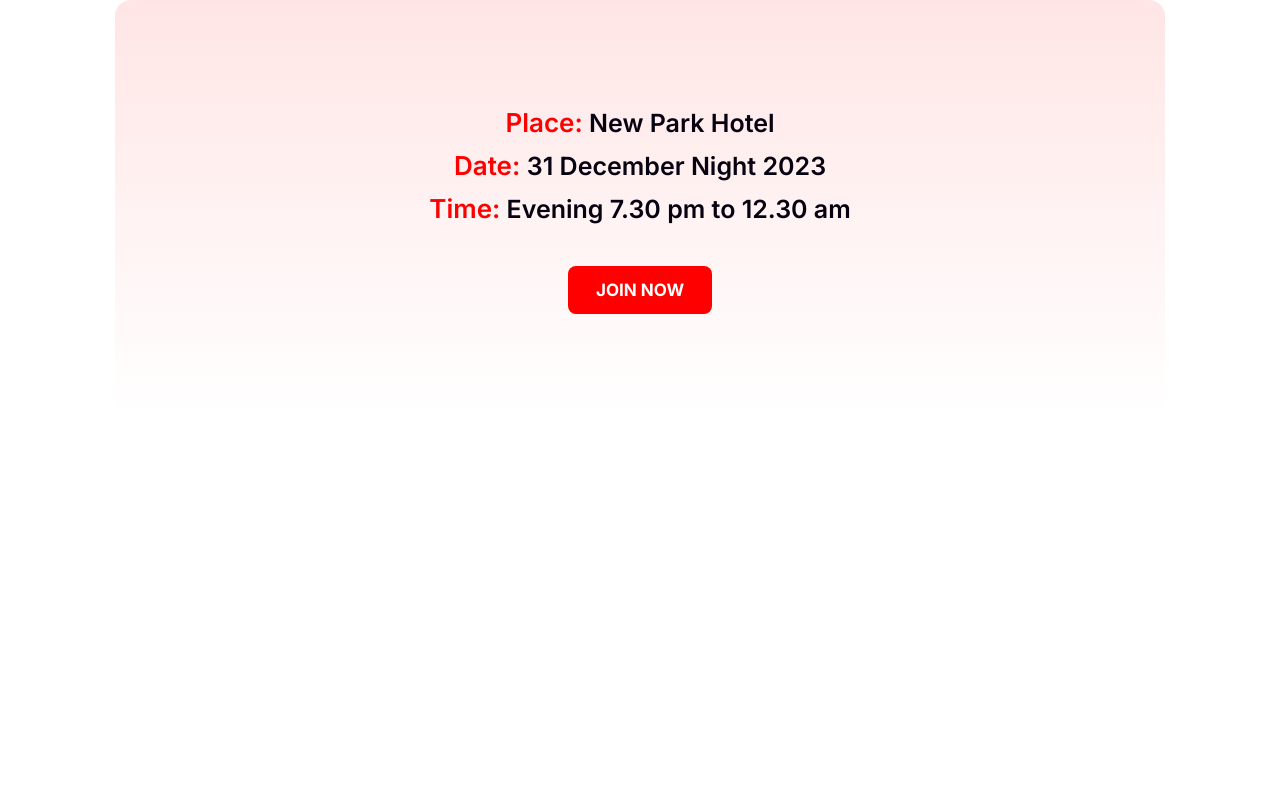
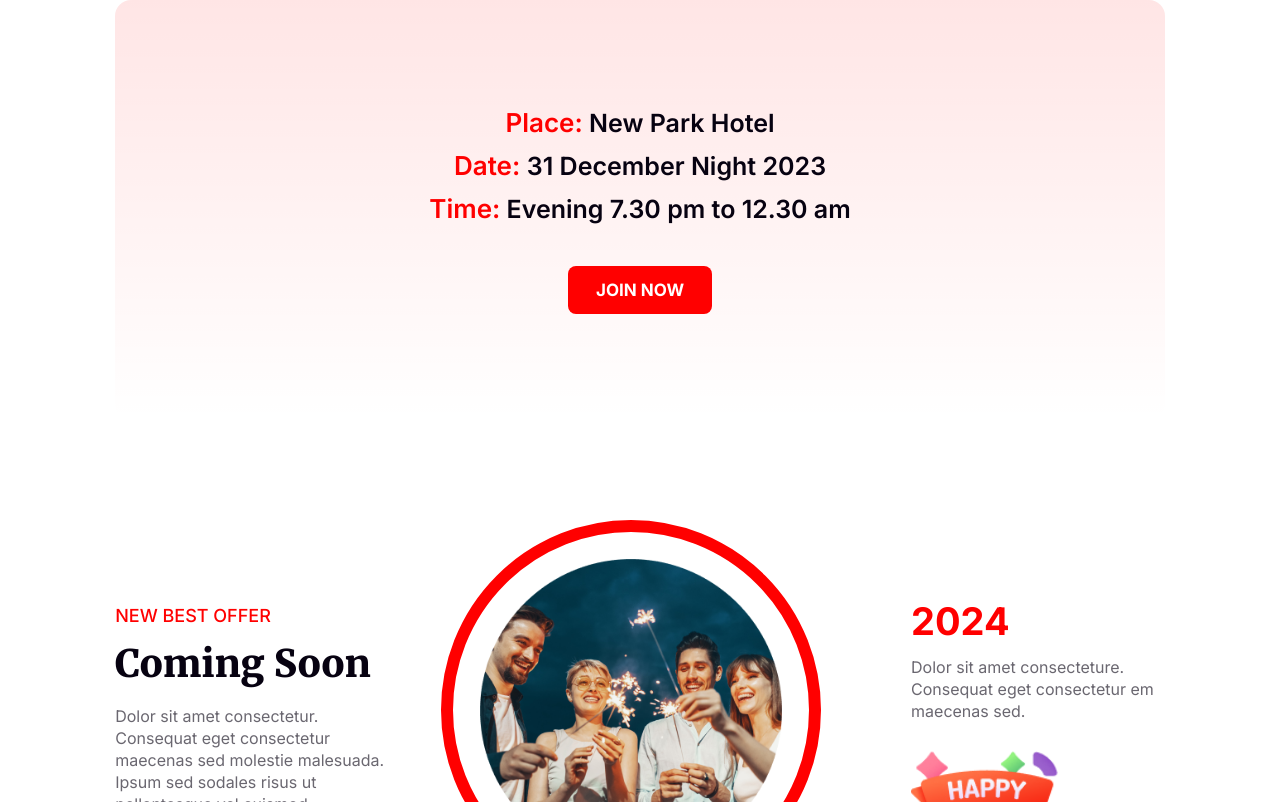
Before and after one commit to solaiman-siam/b9-assignment1, a plain HTML site: page index.html in a window 1280 px wide. Shown: the part 1998-2800 px from the top of the page. Before the commit the page ends 2418 px from the top, so only its background shows below. Drawn offline with Linux system fonts and the light colour scheme.

Commit message:
added coming soon section

```diff
--- a/index.html
+++ b/index.html
@@ -42,6 +42,25 @@
                 <button class="join-btn">Join Now</button>
             </div>
         </section>
+        <section class="container">
+            <div class="comingsoon-container">
+                <div class="comingsoon-left">
+                    <h3 class="left-subtitle">NEW BEST OFFER</h3>
+                    <h2 class="left-title">Coming Soon</h2>
+                    <div class="left-description">Dolor sit amet consectetur. Consequat eget consectetur maecenas sed molestie malesuada. Ipsum sed sodales risus ut pellentesque vel euismod. </div>
+                </div>
+                <div class="comingsoon-middle">
+                    <div class="middle-round">
+                        <img src="resources/Ellipse 1.png" alt="">
+                    </div>
+                </div>
+                <div class="comingsoon-right">
+                    <h2 class="right-title">2024</h2>
+                    <p class="right-description">Dolor sit amet consecteture. Consequat eget consectetur em maecenas sed.</p>
+                    <img src="resources/Group 96.png" alt="">
+                </div>
+            </div>
+        </section>
     </main>
     <footer></footer>
 </body>
--- a/style.css
+++ b/style.css
@@ -87,6 +87,7 @@ body {
 }
 .new-year-image {
   width: 52%;
+  max-width: 700px
 }
 
 /* *** welcome section css *** */
@@ -141,7 +142,11 @@ body {
 .join-container {
   width: 100%;
   height: 420px;
-  background: linear-gradient(180deg, rgba(255, 0, 0, 0.10) 0%, rgba(255, 0, 0, 0.00) 100%);
+  background: linear-gradient(
+    180deg,
+    rgba(255, 0, 0, 0.1) 0%,
+    rgba(255, 0, 0, 0) 100%
+  );
   border-radius: 16px;
   margin-top: 100px;
   display: flex;
@@ -175,3 +180,89 @@ body {
   background: #f00;
   margin-top: 30px;
 }
+
+/* *** coming-soon section *** */
+
+.comingsoon-container {
+  width: 100%;
+  height: 380px;
+  display: flex;
+  gap: 50px;
+  justify-content: space-between;
+  margin-top: 100px;
+
+
+}
+.middle-round {
+  width: 380px;
+  height: 380px;
+  border-radius: 463px;
+  border: 12px solid #f00;
+  background-size: cover;
+  background-position: center;
+  display: flex;
+  justify-content: center;
+  align-items: center;
+
+}
+
+.middle-round img{
+  width: 85%;
+  height: 85%;
+
+}
+.comingsoon-left{
+  display: flex;
+  flex-direction: column;
+  justify-content: center;
+  width: 60%
+}
+.left-subtitle {
+  color: #f00;
+  font-family: Inter;
+  font-size: 18px;
+  font-weight: 500;
+  padding-bottom: 14px;
+}
+.left-title {
+  color: #070211;
+  font-family: Merriweather;
+  font-size: 38px;
+  font-weight: 900;
+  text-transform: capitalize;
+  padding-bottom: 18px;
+}
+.left-description {
+  color: rgba(7, 2, 17, 0.6);
+  font-family: Inter;
+  font-size: 16px;
+  font-weight: 400;
+  line-height: 22px;
+}
+
+.right-title {
+  color: #f00;
+  font-family: Inter;
+  font-size: 38px;
+  font-weight: 700;
+  padding-bottom: 12px;
+}
+.right-description {
+  color: rgba(7, 2, 17, 0.6);
+  font-family: Inter;
+  font-size: 16px;
+  font-weight: 400;
+  line-height: 22px;
+  padding-bottom: 26px;
+}
+.comingsoon-right{
+  display: flex;
+  justify-content: end;
+
+  flex-direction: column;
+  padding-left: 40px
+}
+.comingsoon-right img{
+  width: 60%;
+
+}
```
